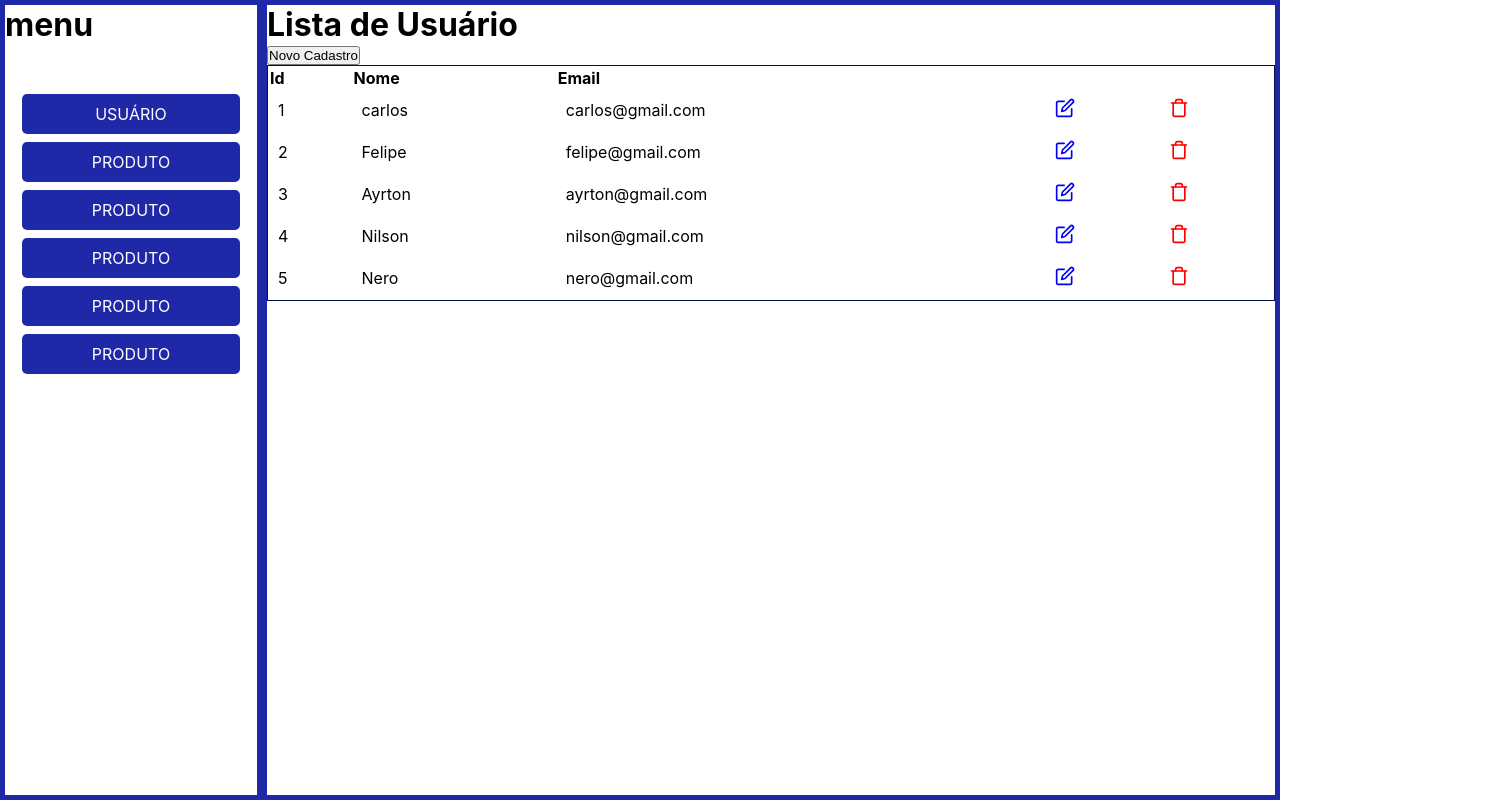
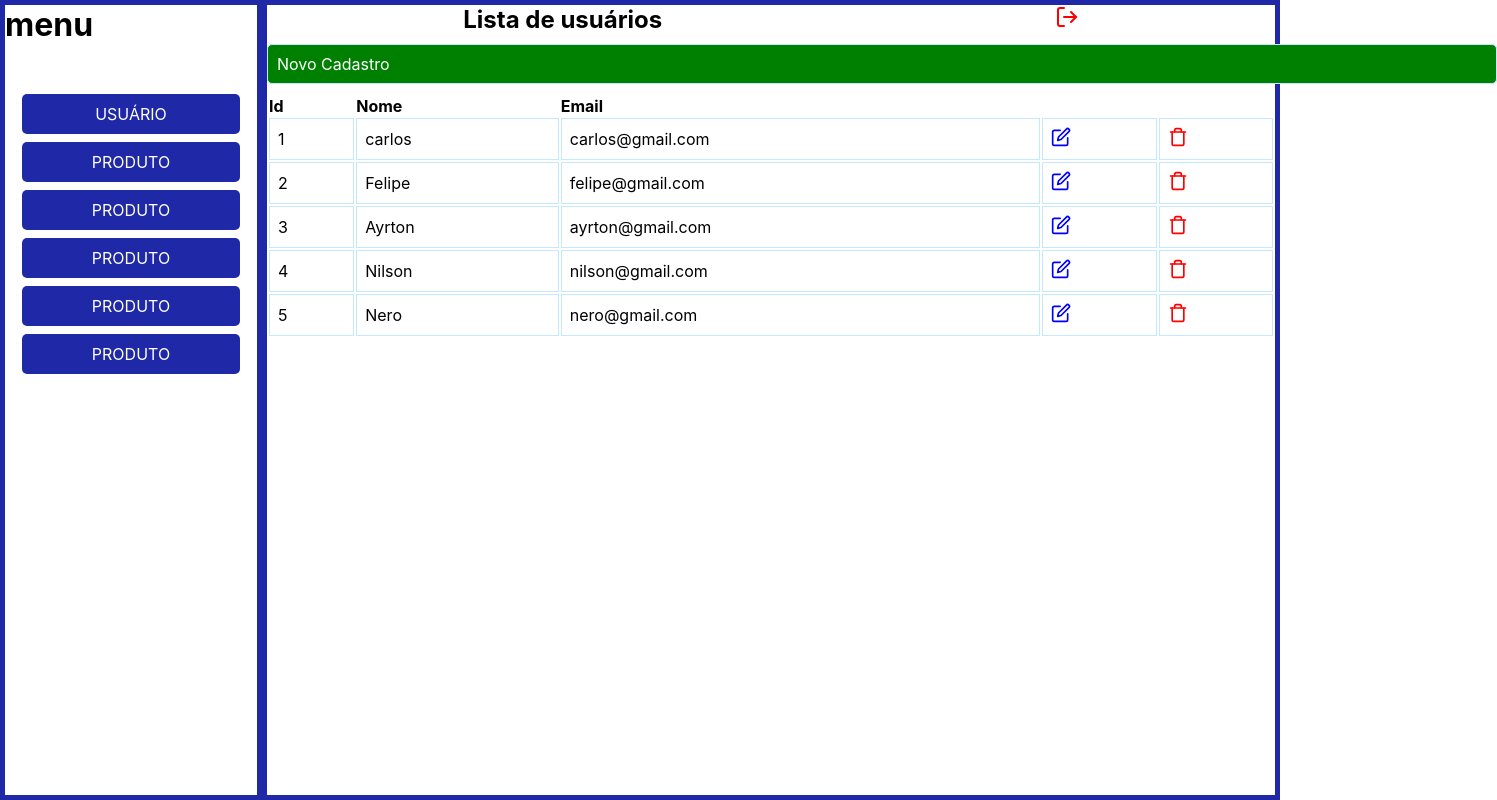
Before and after one commit to ayrtonEsilva/papelaria-front, a React (Create React App) app: page /listausuario in a window 1280 px wide. Shown: the whole page, 1497 px wide, since content can reach past the window. Built offline with nearby package versions, Linux system fonts and the light colour scheme.

Commit message:
botao de sair

```diff
--- a/package.json
+++ b/package.json
@@ -7,6 +7,7 @@
     "@testing-library/react": "^13.4.0",
     "@testing-library/user-event": "^13.5.0",
     "react": "^18.2.0",
+    "react-confirm-alert": "^3.0.6",
     "react-dom": "^18.2.0",
     "react-icons": "^4.12.0",
     "react-router-dom": "^6.20.0",
--- /dev/null
+++ b/src/componentes/Head/index.js
@@ -0,0 +1,10 @@
+import {FiLogOut} from 'react-icons/fi'
+import './styles.css'
+export default function Head({title}){
+    return(
+        <div className="head">
+            <h2>{title}</h2>
+            <FiLogOut size={24} color='red'/>
+        </div>
+    )
+}
--- /dev/null
+++ b/src/componentes/Head/styles.css
@@ -0,0 +1,6 @@
+.head{
+   display: flex;
+   flex-direction: row;
+   justify-content: space-around;
+   margin-bottom: 10px;
+}
--- a/src/pages/global.css
+++ b/src/pages/global.css
@@ -38,6 +38,8 @@
     padding: 8px;
     color: #000000;
     background-color: rgb(255, 255, 255);
+    border: solid 0.5px rgb(196, 233, 255);
+    transition: 0.3s;
 }
 td:hover{
     background-color: rgb(196, 233, 255);
@@ -45,9 +47,25 @@
 }
 table{
     width: 100%;
-    border: solid 1px #070c4e;
 
 }
+
 .botoes:hover{
     cursor: pointer;
+
 }
+.btn-novo{
+    padding: 9px;
+    display: flex;
+    width: 120%;
+    cursor: pointer;background-color: green;
+    color: white;
+    border-radius: 5px;
+    border: solid 0.5px rgb(196, 233, 255);
+    margin-bottom: 10px;
+    transition: 0.3s;
+    text-decoration: none;
+}
+.btn-novo:hover{
+    background-color: rgb(24, 196, 24);
+}
--- a/src/pages/listarUsuario/index.js
+++ b/src/pages/listarUsuario/index.js
@@ -1,7 +1,10 @@
 import '../../pages/global.css'
 import{ FiEdit,FiTrash,FiDelete, FiFilePlus }from "react-icons/fi";
 import Menu from '../../componentes/menu';
-
+import { confirmAlert } from 'react-confirm-alert'; // Import
+import 'react-confirm-alert/src/react-confirm-alert.css'; // Import css
+import {Link} from 'react-router-dom'
+import Head from '../../componentes/Head';
 
 
 export default function Listausuario(){
@@ -12,6 +15,24 @@
         {id:4,nome:"Nilson",email:"nilson@gmail.com",Senha:"321"},
         {id:5,nome:"Nero",email:"nero@gmail.com",Senha:"321"}
     ]
+
+   const Apagar = (id) => {
+        confirmAlert({
+          title: 'Excluir usuário',
+          message: 'Tem certeza que deseja excluir este usuário?',
+          buttons: [
+            {
+              label: 'Sim',
+              onClick: () => alert(`Você apagou o usuário id:${id}`)
+            },
+            {
+              label: 'Não',
+              onClick: () => alert('Click No')
+            }
+          ]
+        });
+      };
+
     return(
         <div className="dashboard-container">
             <div className='menu'>
@@ -19,8 +40,11 @@
                 <Menu />
             </div>
             <div className='principal'>
-                <h1>Lista de Usuário </h1>
-                <button className='btn-novo'> Novo Cadastro</button>
+            <Head title='Lista de usuários'/>
+
+                <div>
+                    <Link className='btn-novo'> Novo Cadastro</Link>
+                </div>
                 <table >
                     <tr>
                         <th>Id</th>
@@ -38,7 +62,11 @@
                                     <td>{usu.email}</td>
                                     <td className='botoes'> <FiEdit size={20} color='blue'/>
                                     </td>
-                                    <td className='botoes'> <FiTrash size={20} color='red'/>
+                                    <td className='botoes'>
+                                    <FiTrash
+                                    size={20}
+                                    color='red'
+                                    onClick={(e)=>Apagar(usu.id)}/>
                                     </td>
 
                                 </tr>
```
Also changed, not shown: src/pages/logon/styles.css (line endings or trailing spaces), 1 other file (tests, documents, lock files or other folders).
